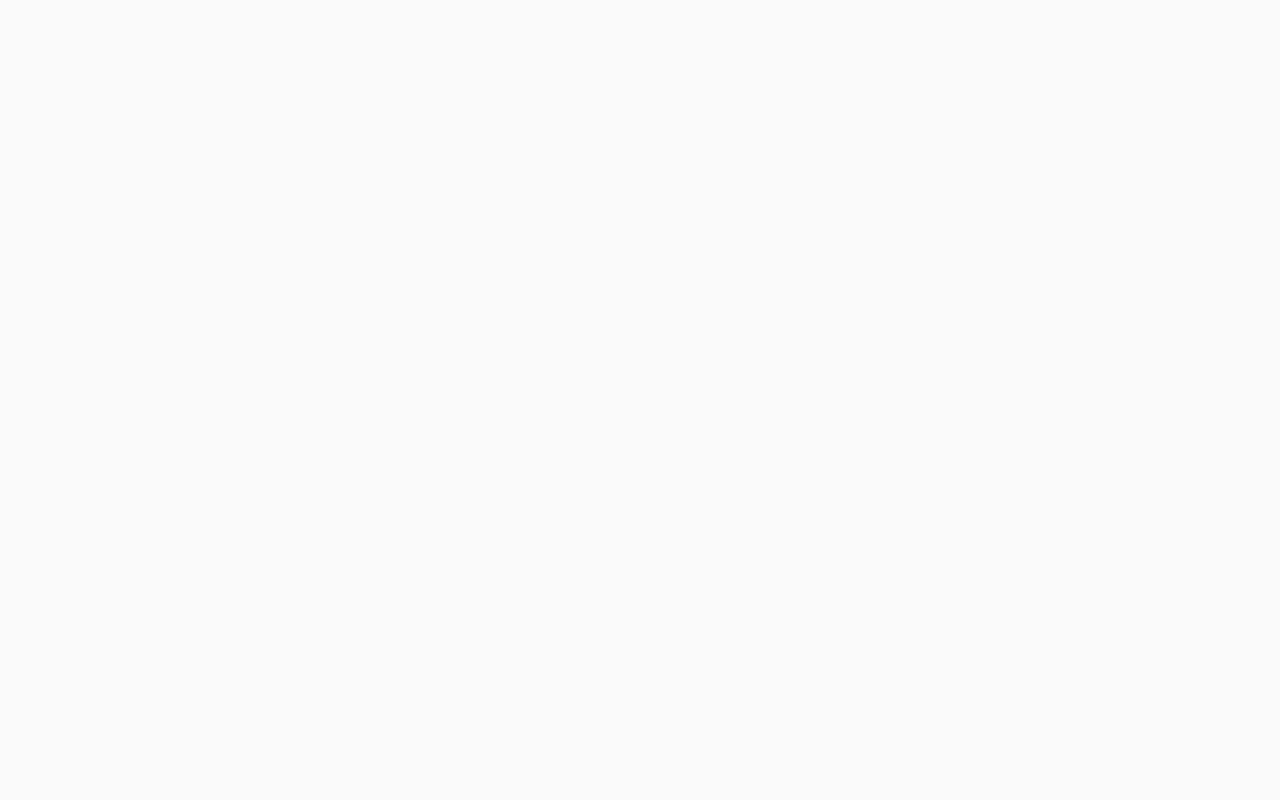
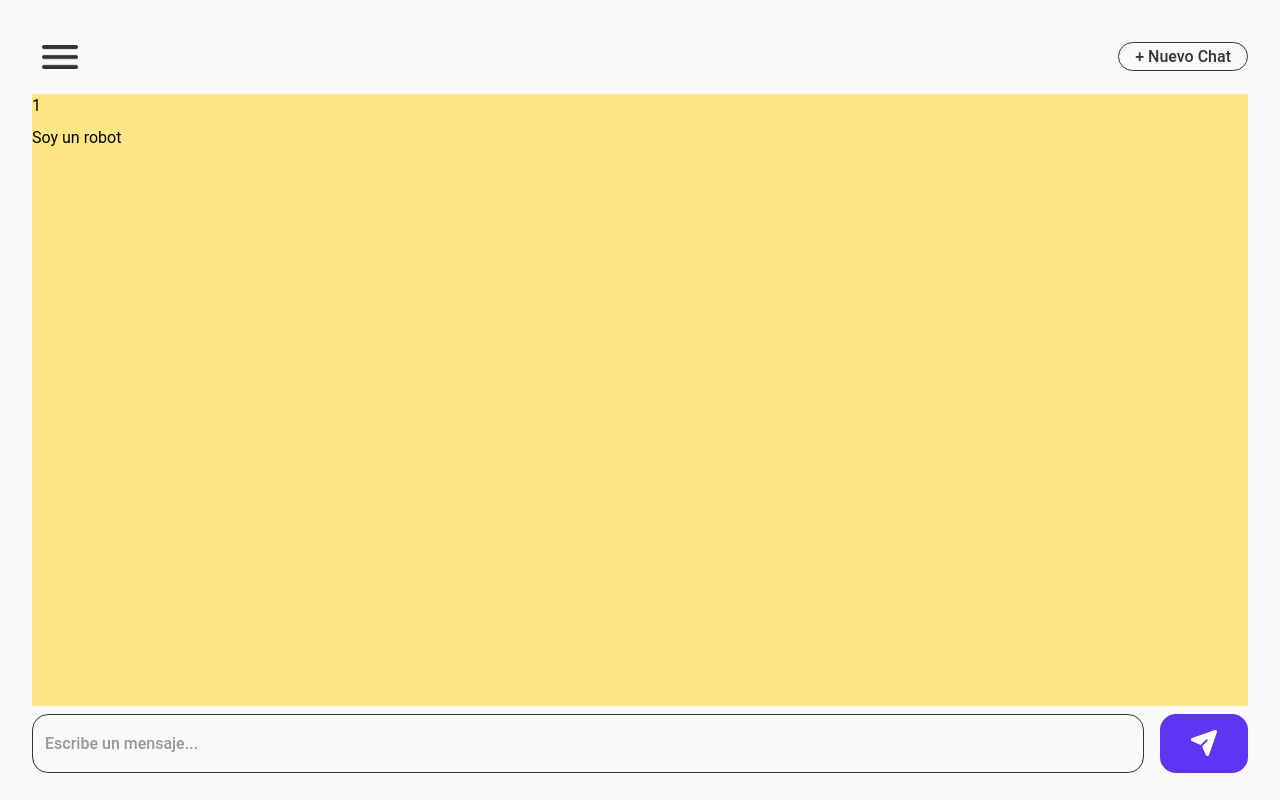
Before and after one commit to DaniAlejandro1/ChatBot, a Vue app in the folder frontend/: page /chat/1/1 in a window 1280 px wide. Before the commit this address had no page. Built offline with nearby package versions, Linux system fonts and the light colour scheme; the HTML template or start-up script is replaced by a standard one.

Commit message:
fix<frontend>: agrega identificador al cambio de vista

```diff
--- a/frontend/src/components/organisms/AppFooter.vue
+++ b/frontend/src/components/organisms/AppFooter.vue
@@ -1,18 +1,10 @@
 <script setup lang="ts">
    import router from '@/router/route';
-   import { watch, ShallowRef, shallowRef } from 'vue';
+   import { useChatBot } from '@/composables/useChatBot';
+   import { watch } from 'vue';
 
-   const question: ShallowRef<string> = shallowRef<string>('');
-   const props = defineProps<{ isFirstQuestion: boolean }>();
-   const errorMessage: ShallowRef<string> = shallowRef<string>('');
-
-   const goToChat = (question: string): void => {
-      if (props.isFirstQuestion && question.length > 0) {
-         router.push({ name: 'chat', params: { question } });
-      } else {
-         errorMessage.value = 'Por favor, escribe un mensaje.';
-      }
-   };
+   const props = defineProps<{ isFirstQuestion: boolean; id: string }>();
+   const { errorMessage, goToChat, question } = useChatBot(router, props.isFirstQuestion);
 
    watch(question, () => {
       if (question.value.length > 0) {
@@ -34,7 +26,7 @@
    />
    <button
       class="flex items-center justify-center h-2/3 w-24 xl:h-4/5 bg-primary-500 rounded-2xl cursor-pointer hover:bg-primary-300 active:bg-primary-300 active:scale-95"
-      @click="goToChat(question)"
+      @click="goToChat(question, id)"
    >
       <img class="w-10 xl:w-8" src="@/assets/icon/send-solid.png" alt="send solid" />
    </button>
--- a/frontend/src/composables/useChatBot.ts
+++ b/frontend/src/composables/useChatBot.ts
@@ -1,5 +1,6 @@
 import { TOPIC, TOPIC_DESCRIPTION } from '@/utils/enums';
 import { computed, shallowRef, ShallowRef } from 'vue';
+import { Router } from 'vue-router';
 
 export const useTopicQuestion = (question: string) => {
    const response: ShallowRef<string> = shallowRef<string>('Soy un robot');
@@ -19,3 +20,17 @@ export const useTopicQuestion = (question: string) => {
 
    return { primaryQuestion, response };
 }
+
+export const useChatBot = (router: Router, isFirstQuestion: boolean) => {
+   const question: ShallowRef<string> = shallowRef<string>('');
+   const errorMessage: ShallowRef<string> = shallowRef<string>('');
+
+   const goToChat = (question: string, id: string): void => {
+      if (isFirstQuestion && question.length > 0) router.push({ name: 'chat', params: { question, id } });
+
+      if (question.length === 0) errorMessage.value = 'Por favor, escribe un mensaje.';
+
+   };
+
+   return { question, errorMessage, goToChat };
+}
--- a/frontend/src/page/ChatView.vue
+++ b/frontend/src/page/ChatView.vue
@@ -6,22 +6,16 @@
    import { useChatsStore } from '@/stores/chat';
 
    const store = useChatsStore();
-   const props = defineProps<{ question: string }>();
-
+   const props = defineProps<{ question: string; id: string }>();
    const { primaryQuestion, response } = useTopicQuestion(props.question);
 
    store.addChat({
-      id: store.lengthChats + 1,
+      id: Number(props.id),
       title: primaryQuestion.value,
-      message: [
-         {
-            question: primaryQuestion.value,
-            response: response.value,
-         },
-      ],
+      message: [],
    });
 
-   console.log('Cantidad de chats', store.lengthChats);
+   console.log('Props: ', props.id, props.question);
    console.log('Chats', store.chats);
 </script>
 
@@ -39,7 +33,7 @@
       </template>
 
       <template #footer>
-         <AppFooter :is-first-question="false" />
+         <AppFooter :is-first-question="false" :id="id" />
       </template>
    </MainLayout>
 </template>
--- a/frontend/src/page/HomeView.vue
+++ b/frontend/src/page/HomeView.vue
@@ -3,11 +3,14 @@
    import AppFooter from '@/components/organisms/AppFooter.vue';
    import AppHeader from '@/components/organisms/AppHeader.vue';
    import TopicButton from '@/components/atoms/TopicButton.vue';
+   import { useChatsStore } from '@/stores/chat';
    import router from '@/router/route';
    import { TOPIC_CARD } from '@/utils/constants';
 
+   const id = useChatsStore().lengthChats + 1;
+
    const goToChat = (question: string): void => {
-      router.push({ name: 'chat', params: { question } });
+      router.push({ name: 'chat', params: { question, id } });
    };
 </script>
 
@@ -43,7 +46,7 @@
       </template>
 
       <template #footer>
-         <AppFooter :is-first-question="true" />
+         <AppFooter :is-first-question="true" :id="id.toString()" />
       </template>
    </MainLayout>
 </template>
--- a/frontend/src/router/route.ts
+++ b/frontend/src/router/route.ts
@@ -6,7 +6,7 @@ import HomeView from '@/page/HomeView.vue';
 const routes = [
    { path: '/', redirect: '/home' },
    { path: '/home', name: 'home', component: HomeView },
-   { path: '/chat/:question', name: 'chat', component: ChatView, props: true },
+   { path: '/chat/:question/:id', name: 'chat', component: ChatView, props: true },
 ];
 
 const router = createRouter({
```
